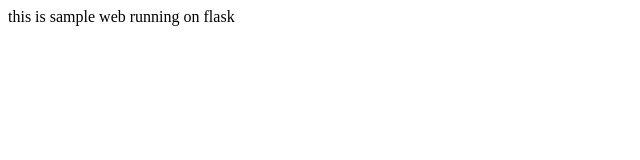
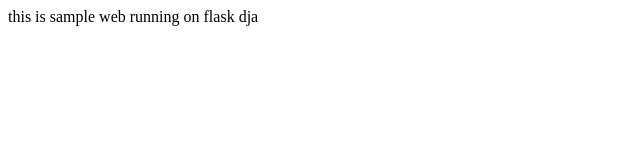
Before and after one commit to darshanasam1234/azureapp, a plain HTML site: page templates/index.html in a window 1280 px wide. Shown: the full height of the page, 0-640 px from the left. Drawn offline with Linux system fonts and the light colour scheme.

Commit message:
Update index.html

```diff
--- a/templates/index.html
+++ b/templates/index.html
@@ -1,5 +1,6 @@
 <html>
 <body>
 this is sample web running on flask
+  dja
 </body>
 </htmL>
```
